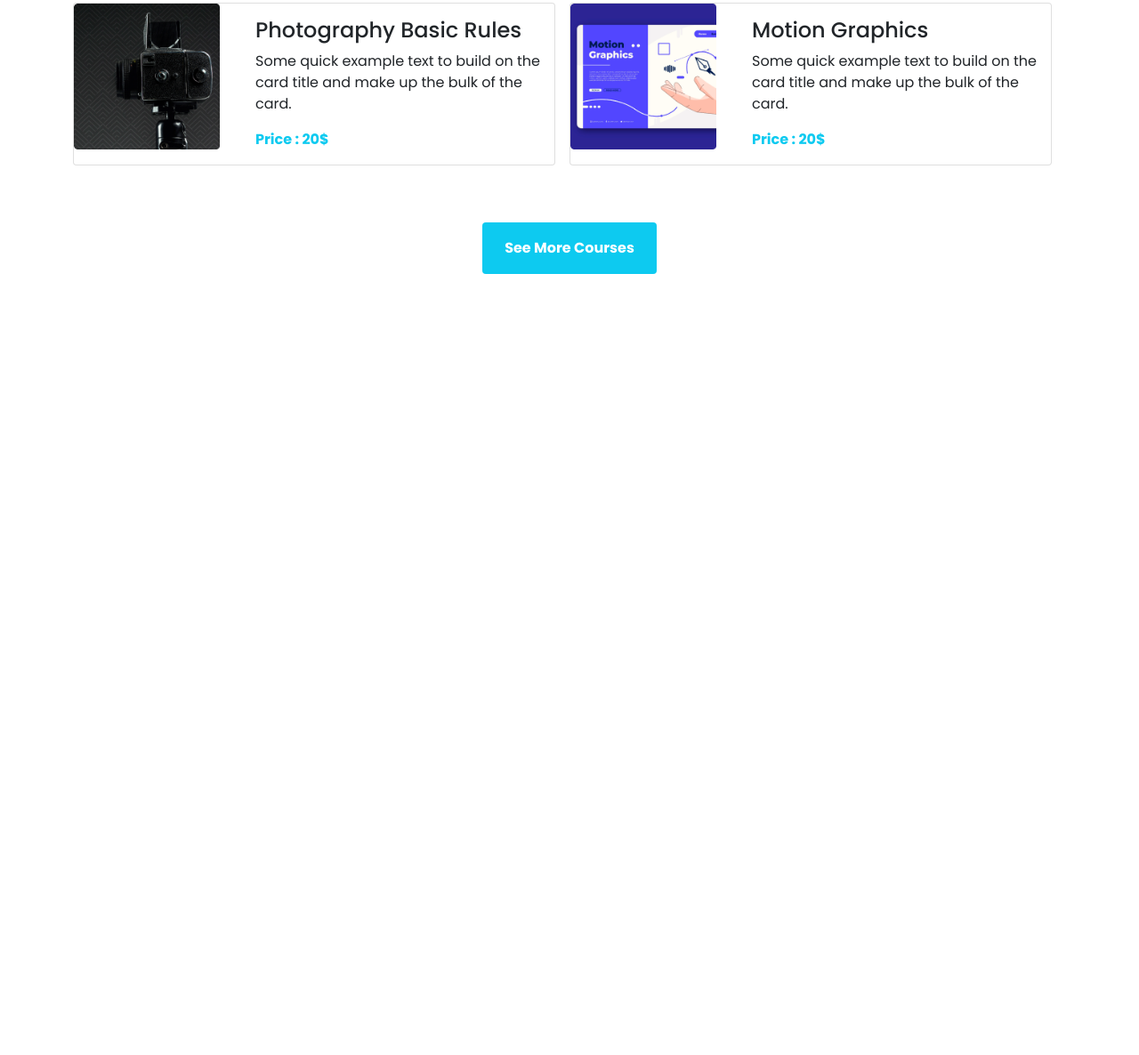
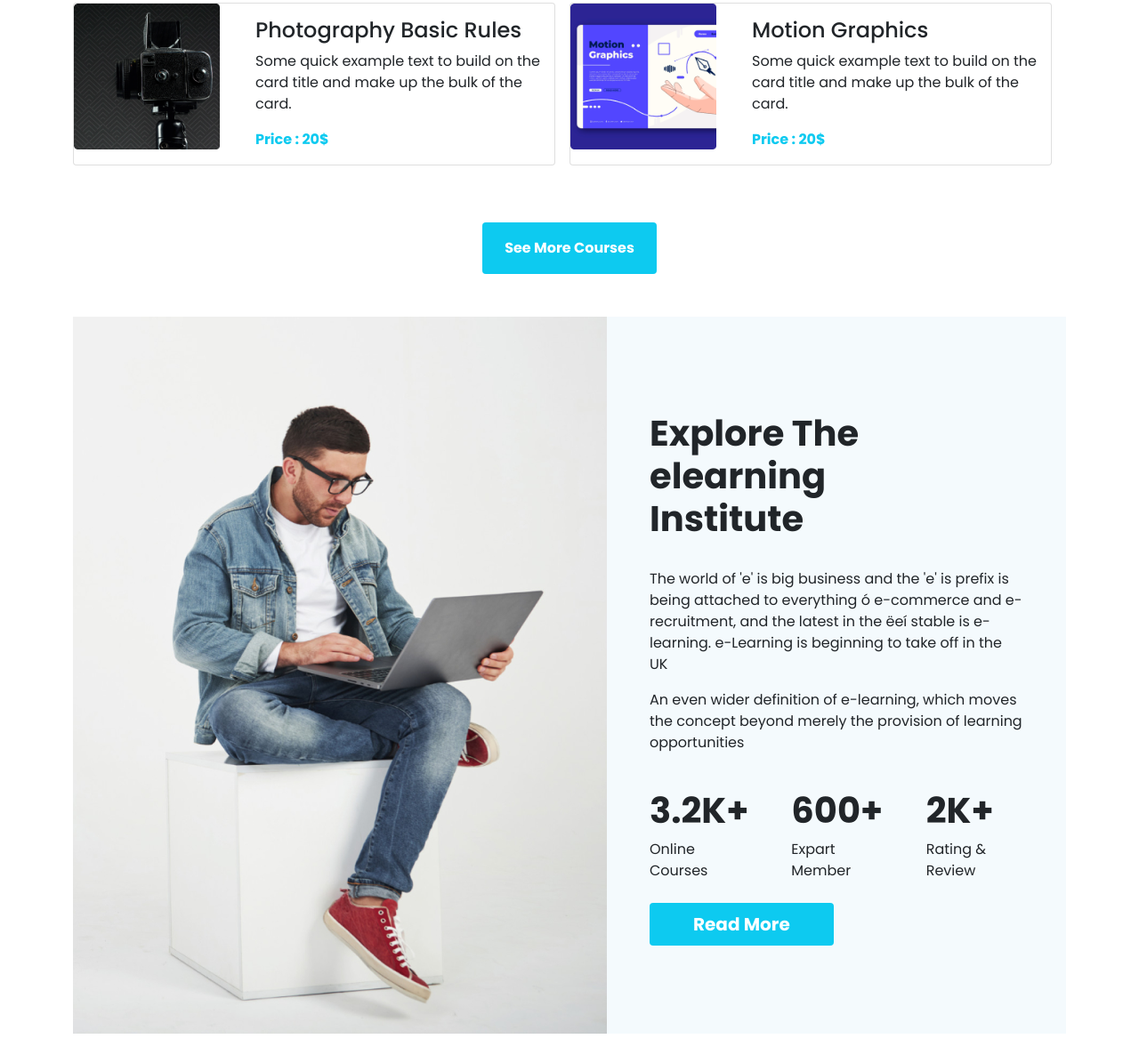
Before and after one commit to delower68/ProCode_bd, a plain HTML site: page index.html in a window 1280 px wide. Shown: the part 1426-2612 px from the top of the page at 89% size. Before the commit the page ends 1782 px from the top, so only its background shows below. Drawn offline with nearby package versions, Linux system fonts and the light colour scheme.

Commit message:
explore learning added

```diff
--- a/index.html
+++ b/index.html
@@ -218,6 +218,42 @@
         </div>
       </section>
       <!-- our course end  -->
+
+      <!-- Explore-learning  -->
+      <section>
+        <div class="container">
+          <div class="d-lg-flex d-md-block d-sm-block  justify-content-center align-items-center my-4 " style="background-color: #F4FAFD;">
+            <img class="img-fluid" src="images/working.png" alt="">
+            <div class=" py-lg-0 py-md-5 py-sm-5  px-5  " >
+              <h1 class="fw-bold pb-4 py-2 ">Explore The elearning <br>
+                Institute</h1>
+                <p> The world of 'e' is big business and the  'e' is  prefix is being
+                  attached to everything ó e-commerce and e-recruitment, and the
+                  latest in the ëeí stable is e-learning. e-Learning is beginning to
+                  take off in the UK  </p>
+                  <p>An even wider definition of e-learning, which moves the concept
+                    beyond merely the provision of learning opportunities</p>
+                  <div class="d-lg-flex d-md-flex d-sm-block">
+                    <div class="me-5 py-4" >
+                      <h1 class="fw-bold">3.2K+</h1>
+                      <span>Online Courses</span>
+                    </div>
+                    <div class="me-5 py-4">
+                      <h1 class="fw-bold">600+</h1>
+                      <span>Expart Member</span>
+                    </div>
+                    <div class=" py-4">
+                      <h1 class="fw-bold">2K+</h1>
+                      <span>Rating & Review </span>
+                    </div>
+                  </div>
+                  <button class="btn bg-info px-5 py-2 fs-5  text-white fw-bold " type="Read-more">Read More</button>
+            </div>
+          </div>
+        </div>
+      </section>
+      <!-- Explore learning end  -->
+
     </main>
 
 
```
